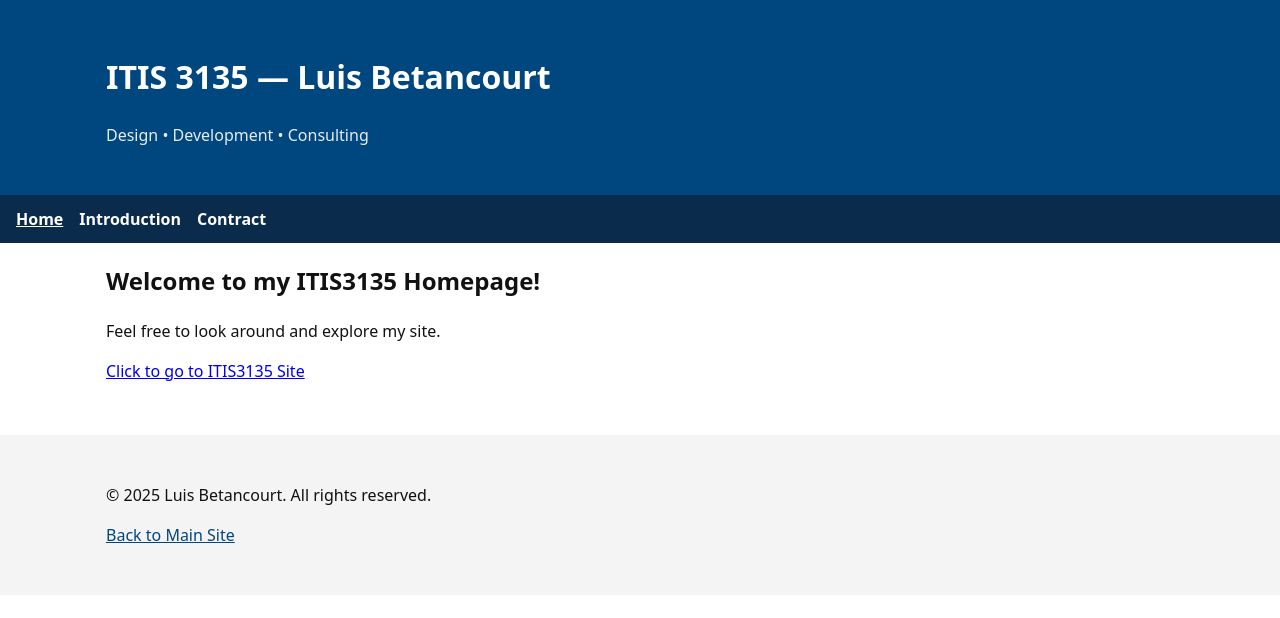
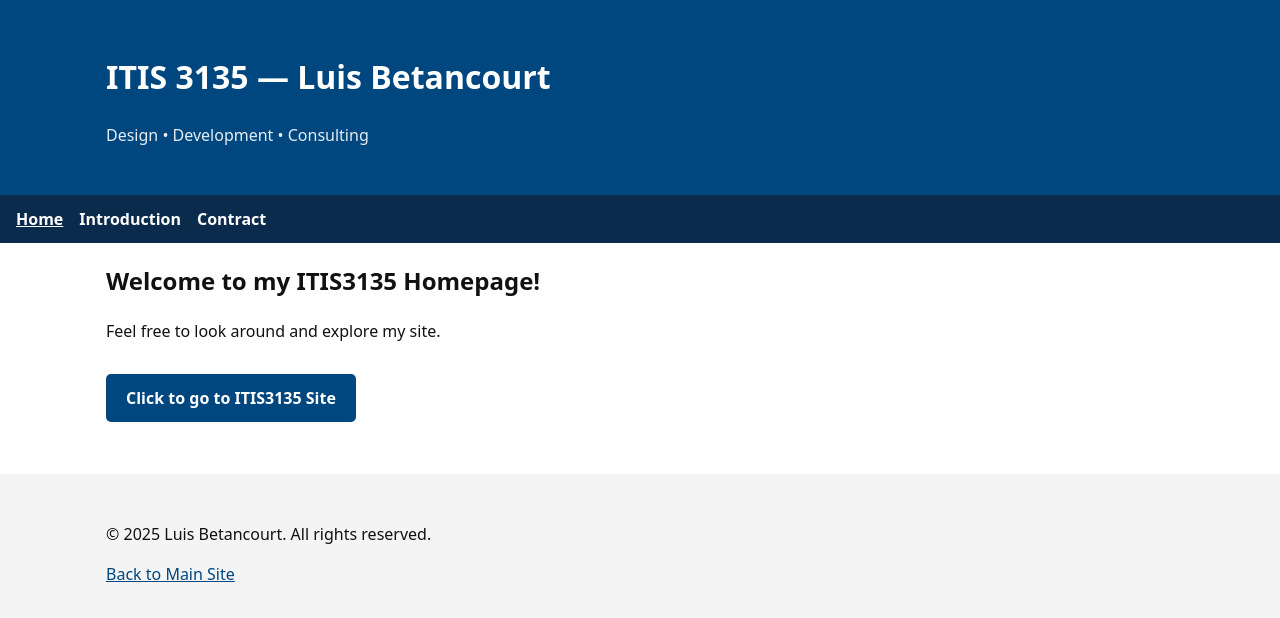
Before and after one commit to lbetanc21/itis3135-react, a React (Vite) app: page /#/ in a window 1280 px wide. Shown: the top 618 px of the page. Built offline with nearby package versions, Linux system fonts and the light colour scheme.

Commit message:
Update main.css

```diff
--- a/src/styles/main.css
+++ b/src/styles/main.css
@@ -16,3 +16,17 @@
 main.container { padding-block:1.25rem; }
 
 section > h2 { margin-top:0; }
+
+.button-link {
+  display: inline-block;
+  padding: 12px 20px;
+  margin-top: 15px;
+  background-color: #00467f;
+  color: #fff;
+  text-decoration: none;
+  font-size: 16px;
+  font-weight: bold;
+  border-radius: 5px;
+  transition: background-color 0.3s ease;
+}
+.button-link:hover { background-color: #0066cc; }
```
